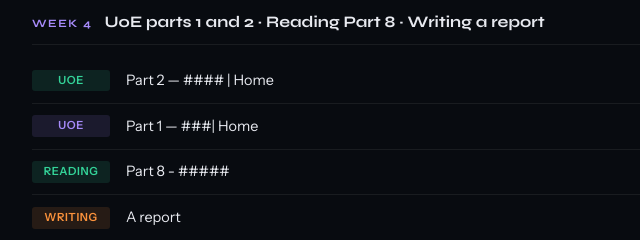
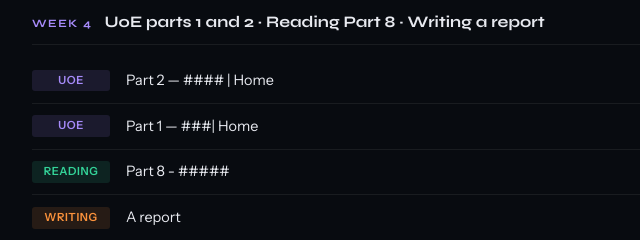
Before and after one commit to jorgeoliart/al-cae-preparation, a website built with Vite: page index.html in a window 1280 px wide. Shown: the part 1573-1813 px from the top of the page, 250-890 px from the left. Built offline with nearby package versions, Linux system fonts and the light colour scheme.

Commit message:
Correct class for uoe

```diff
--- a/index.html
+++ b/index.html
@@ -457,7 +457,7 @@
                 <!-- Use of English part 1 -->
                 <li>
                     <a href="week5_cae_uoe_comparison_P1-01.html" target="_blank">
-                        <span class="strand reading">UOE</span>
+                        <span class="strand uoe">UOE</span>
                         <span class="session-desc">Part 2 — #### | Home</span>
                         <span class="session-arrow">→</span>
                     </a>
```
